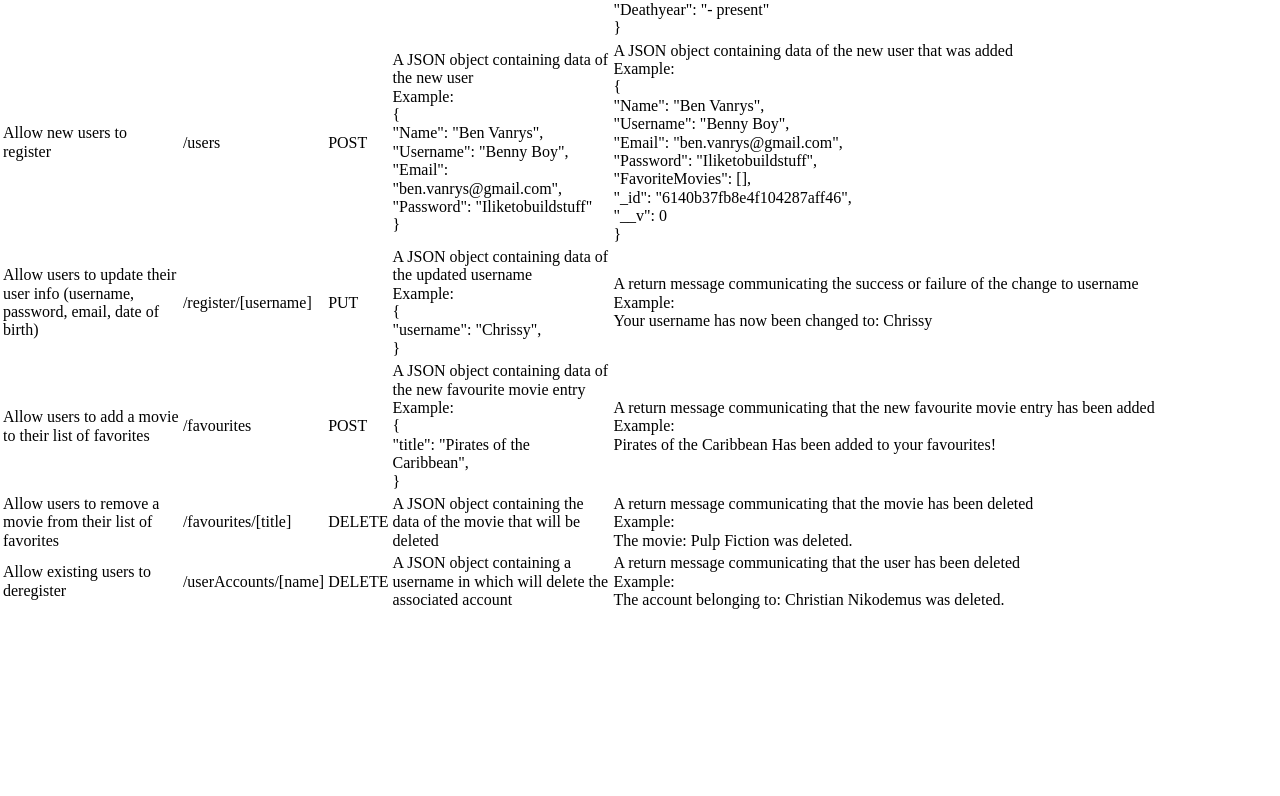
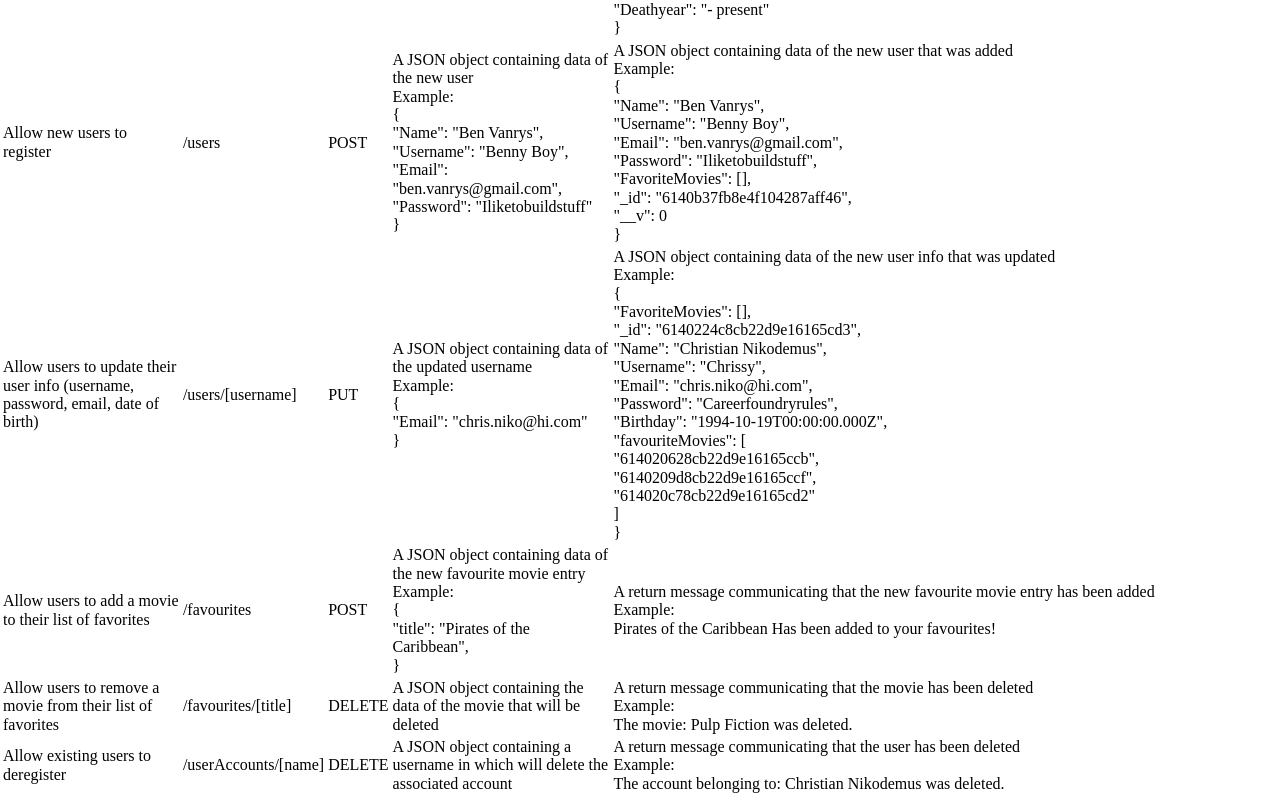
Before and after one commit to ChristianNikodemus/Movie-API, a website: page public/documentation.html in a window 1280 px wide. Shown: the part 1176-1972 px from the top of the page. Before the commit the page ends 1788 px from the top, so only its background shows below. Drawn offline with nearby package versions, Linux system fonts and the light colour scheme.

Commit message:
Updated feature to edit user info using mongoose

```diff
--- a/public/documentation.html
+++ b/public/documentation.html
@@ -132,17 +132,30 @@
         </tr>
         <tr>
           <td>Allow users to update their user info (username, password, email, date of birth)</td>
-          <td>/register/[username]</td>
+          <td>/users/[username]</td>
           <td>PUT</td>
           <td>A JSON object containing data of the updated username<br>
             Example:<br>
             {<br>
-              "username": "Chrissy",<br>
-            }
+              "Email": "chris.niko@hi.com"<br>
+              }
           </td>
-          <td>A return message communicating the success or failure of the change to username<br>
+          <td>A JSON object containing data of the new user info that was updated<br>
             Example:<br>
-            Your username has now been changed to: Chrissy
+            {<br>
+              "FavoriteMovies": [],<br>
+              "_id": "6140224c8cb22d9e16165cd3",<br>
+              "Name": "Christian Nikodemus",<br>
+              "Username": "Chrissy",<br>
+              "Email": "chris.niko@hi.com",<br>
+              "Password": "Careerfoundryrules",<br>
+              "Birthday": "1994-10-19T00:00:00.000Z",<br>
+              "favouriteMovies": [<br>
+                  "614020628cb22d9e16165ccb",<br>
+                  "6140209d8cb22d9e16165ccf",<br>
+                  "614020c78cb22d9e16165cd2"<br>
+              ]<br>
+          }
           </td>
         </tr>
         <tr>
```
Also changed, not shown: index.js (+22 -11 lines).
